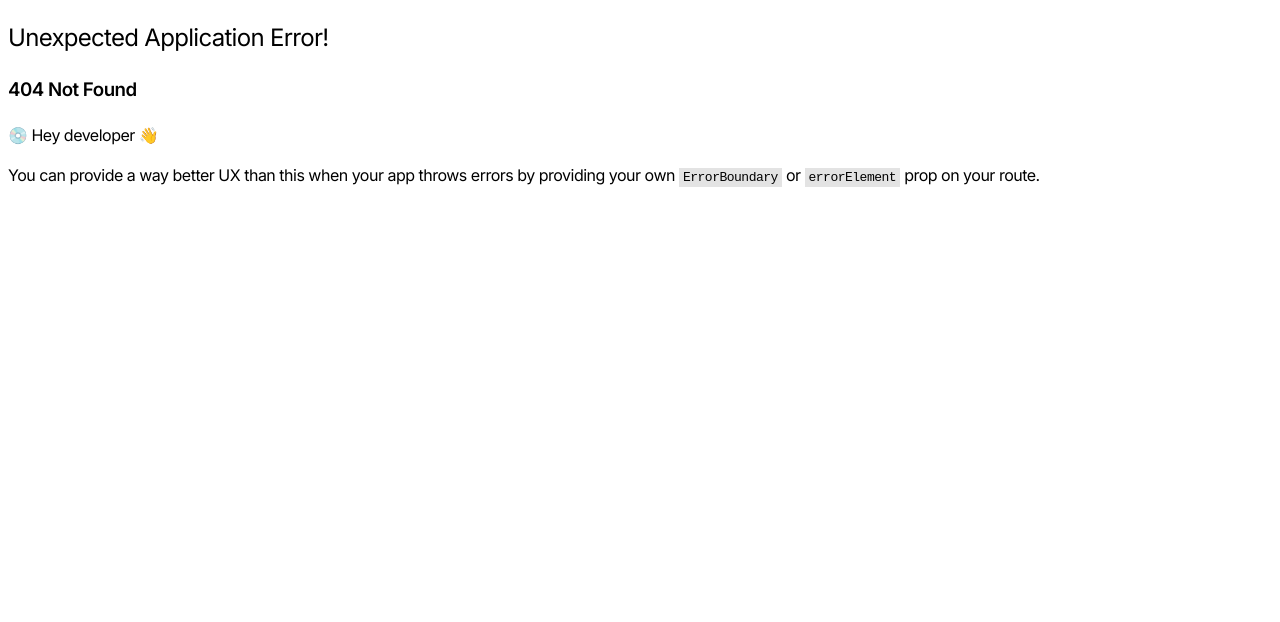
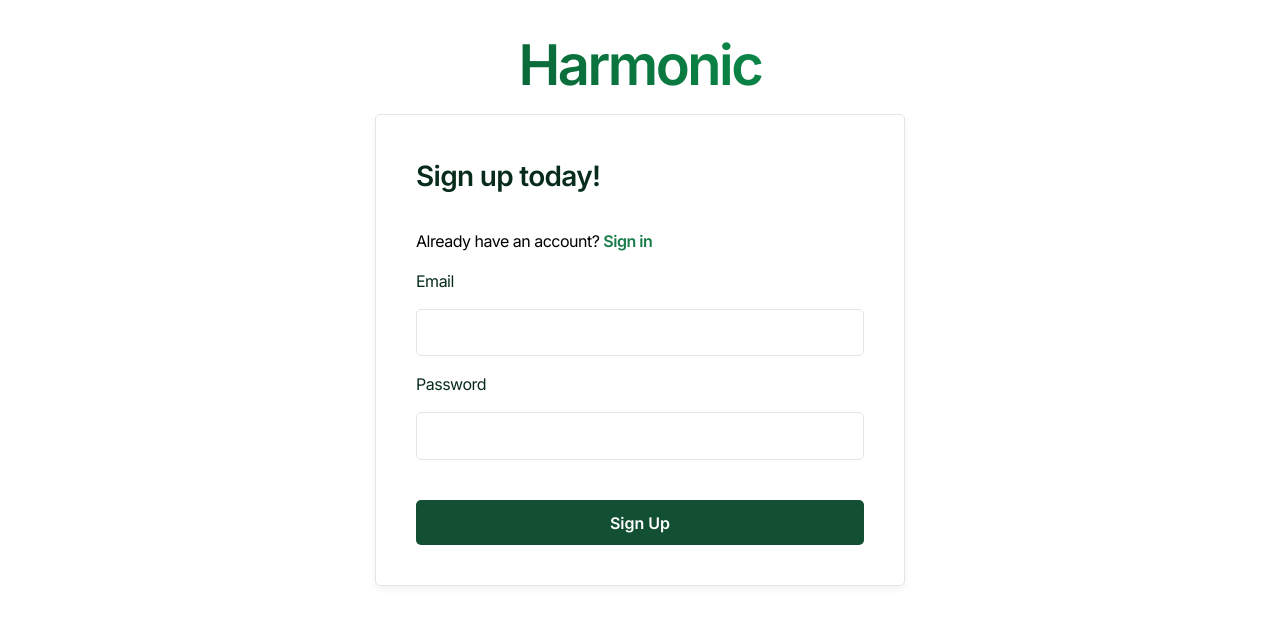
Before and after one commit to gauravxthakur/Harmonic, a React (Vite) app: page /signup in a window 1280 px wide. Before the commit this address had no page. Shown: the top 622 px of the page. Built offline with nearby package versions, Linux system fonts and the light colour scheme.

Commit message:
set up a signup page and link both signin and signup pages to each other

```diff
--- a/src/components/signin.jsx
+++ b/src/components/signin.jsx
@@ -1,8 +1,10 @@
 import { useActionState } from "react";
 import {useAuth} from "../context/AuthContext";
+import { useNavigate, Link } from "react-router-dom";
 
 const Signin = () => {
   const {signInUser} = useAuth();
+  const navigate = useNavigate();
 
   const [error, submitAction, isPending] = useActionState(
     async (previousState, formData) => {
@@ -19,7 +21,7 @@
 
       //4. Handle success
       if (success && data?.session) {
-        //Navigate to /dashboard
+        navigate("/dashboard");
         return null;
       }
 
@@ -45,9 +47,10 @@
 
           <h2 className="form-title">Sign in</h2>
           <p>
-            Don't have an account yet? {/*<Link className="form-link">*/}
-            Sign up
-            {/*</Link>*/}
+            Don't have an account yet? {' '}
+            <Link className="form-link" to="/signup">
+              Sign up
+            </Link>
           </p>
 
           <label htmlFor="email">Email</label>
--- /dev/null
+++ b/src/components/signup.jsx
@@ -0,0 +1,71 @@
+import { Link } from "react-router-dom";
+
+const Signup = () => {
+  return (
+    <>
+      <h1 className="landing-header">Harmonic</h1>
+      <div className="sign-form-container">
+        <form
+          // action={}
+          aria-label="Sign up form"
+          aria-describedby="form-description"
+        >
+          <div id="form-description" className="sr-only">
+            Use this form to create a new account. Enter your email and
+            password.
+          </div>
+
+          <h2 className="form-title">Sign up today!</h2>
+          <p>
+            Already have an account? {" "}
+            <Link className="form-link" to="/">
+              Sign in
+            </Link>
+          </p>
+
+          <label htmlFor="email">Email</label>
+          <input
+            className="form-input"
+            type="email"
+            name="email"
+            id="email"
+            placeholder=""
+            required
+            aria-required="true"
+            //aria-invalid=
+            //aria-describedby=
+            //disabled=
+          />
+
+          <label htmlFor="password">Password</label>
+          <input
+            className="form-input"
+            type="password"
+            name="password"
+            id="password"
+            placeholder=""
+            required
+            aria-required="true"
+            //aria-invalid=
+            //aria-describedby=
+            //disabled=
+          />
+
+          <button
+            type="submit"
+            className="form-button"
+            //disabled=
+            //aria-busy=
+          >
+            Sign Up
+            {/*'Signing up...' when pending*/}
+          </button>
+
+          {/* Error message */}
+        </form>
+      </div>
+    </>
+  );
+};
+
+export default Signup;
```
Also changed, not shown: src/router.jsx (+11 -1 lines).
